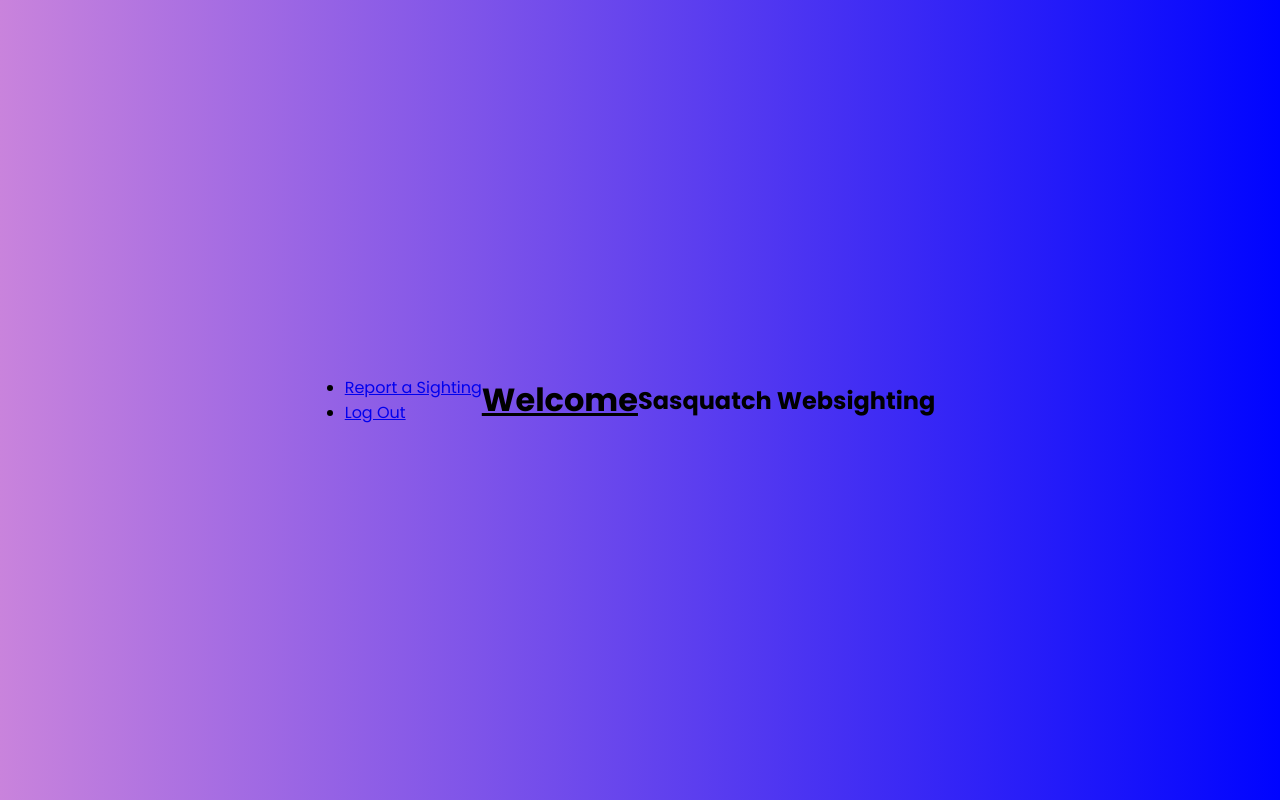
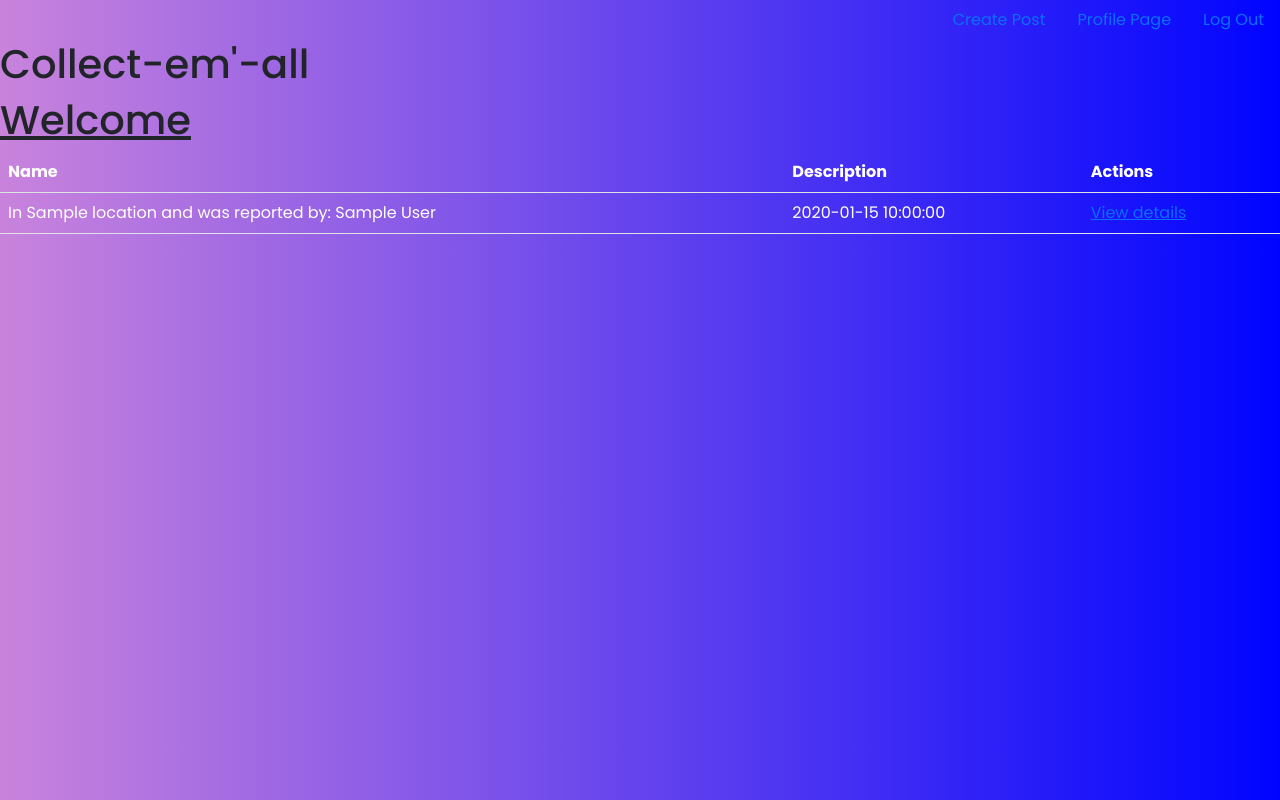
Before and after one commit to Soapie14/collectables-media-site, a Flask app: template flask_app/templates/dashboard.html in a window 1280 px wide. Run offline with Flask 2, Linux system fonts and the light colour scheme; the template is opened without the code that fills it: most values are stand-ins (such as "Sample title", 1, 10 or a date in 2020).

Commit message:
links are now at top of dashboard

```diff
--- a/flask_app/static/style.css
+++ b/flask_app/static/style.css
@@ -8,7 +8,7 @@
     font-family: 'Poppins', sans-serif;
 }
 
-body {
+#body {
     height: 100vh;
     display: flex;
     align-items: center;
@@ -137,3 +137,19 @@
 p {
     font-size: x-small;
 }
+
+/* Dashboard */
+
+body.body_dashboard {
+    background-image: linear-gradient(to right, rgb(201, 131, 220), rgb(0, 4, 255));
+}
+
+#nav_bar {
+    display: flex;
+    align-items: center;
+    justify-content: center;
+}
+
+#right_links {
+
+}
--- a/flask_app/templates/dashboard.html
+++ b/flask_app/templates/dashboard.html
@@ -1,29 +1,81 @@
 <!DOCTYPE html>
 <html lang="en">
+
 <head>
     <meta charset="UTF-8">
     <meta http-equiv="X-UA-Compatible" content="IE=edge">
     <meta name="viewport" content="width=device-width, initial-scale=1.0">
     <title>Home</title>
+    <!--
+    Bootstrap -->
+    <link href="https://cdn.jsdelivr.net/npm/bootstrap@5.2.3/dist/css/bootstrap.min.css" rel="stylesheet"
+        integrity="sha384-rbsA2VBKQhggwzxH7pPCaAqO46MgnOM80zW1RWuH61DGLwZJEdK2Kadq2F9CUG65" crossorigin="anonymous">
+
     <!-- CSS -->
     <link rel="stylesheet" href="{{url_for('static',filename='style.css')}}" />
 
     <!-- ICONS -->
     <link rel="stylesheet" href="https://unicons.iconscout.com/release/v4.0.0/css/line.css">
 </head>
-<body>
-    <ul>
+
+<body class="body_dashboard">
+    <div class="nav_bar">
+
+        <div class="right_links">
+            <ul class="nav justify-content-end">
                 <li class="nav-item">
-            <a class="nav-link active" aria-current="page" href="/create">Report a Sighting</a>
+                    <a class="nav-link active" aria-current="page" href="#">Create Post</a>
                 </li>
                 <li class="nav-item">
-            <a class="nav-link" href="/logout">Log Out</a>
+                    <a class="nav-link" href="#">Profile Page</a>
+                </li>
+                <li class="nav-item">
+                    <a class="nav-link" href="#">Log Out</a>
                 </li>
             </ul>
+        </div>
 
+        <div class="left_logo">
+            <h1 class="logo">Collect-em'-all</h1>
+        </div>
+    </div>
+
+
+
+    <div class="welcome">
             <h1><u>Welcome {{user.first_name}} {{user.last_name}}</u></h1>
-    <div class="mb-3 p-3">
-    <h2>Sasquatch Websighting</h2>
+        </div>
+
+
+        <div class="posts">
+            <table class="table table-hover">
+                <thead>
+                    <tr class="text-white">
+                        <th>Name</th>
+                        <th>Description</th>
+                        <th>Actions</th>
+                    </tr>
+                </thead>
+                <tbody class="text-white">
+                    {% for item in items: %}
+                    <tr>
+                        <td>In {{item.location}} and was reported by: {{item.user.first_name}} {{item.user.last_name}}</td>
+                        <td>{{item.date}}</td>
+
+                        <td>
+                            <a href="/items/{{item.id}}">View details</a>
+                            <!--edit and delete conditional-->
+                            {% if item.user.id == user.id: %}
+                            <a href="/items/edit/{{item.id}}">Edit</a>
+                            <a href="/items/delete/{{item.id}}">Delete</a>
+                            {% endif %}
+
+                        </td>
+                    </tr>
+                    {% endfor %}
+                </tbody>
+            </table>
         </div>
 </body>
+
 </html>
--- a/flask_app/templates/login.html
+++ b/flask_app/templates/login.html
@@ -15,6 +15,7 @@
 </head>
 
 <body>
+    <div class="body">
         <!-- <h1><u>Collect-em-all <br> Login</u></h1> -->
         <div class="container">
             <div class="form">
@@ -63,6 +64,7 @@
         </div>
         </form>
     </div>
+    </div>
 </body>
 
 </html>
```
Also changed, not shown: flask_app/templates/register.html (+7 -5 lines), flask_app/models/item.py (line endings or trailing spaces). Lines whose indentation alone changed are shown as unchanged.
